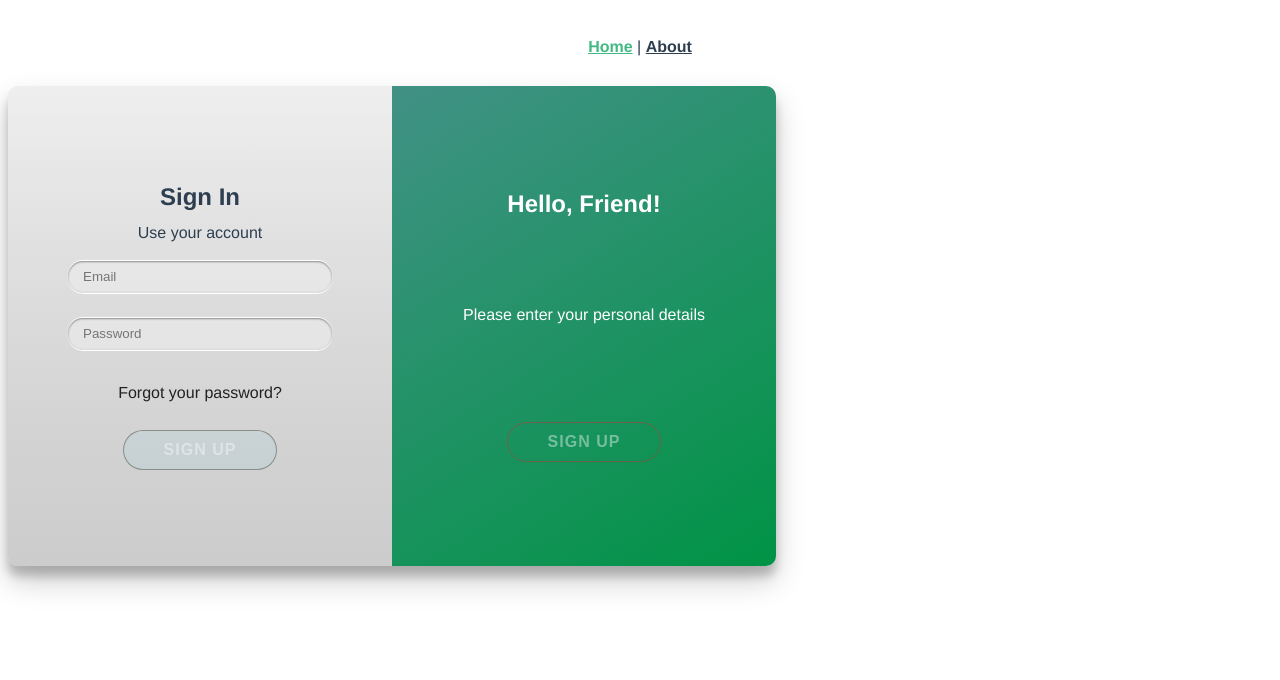
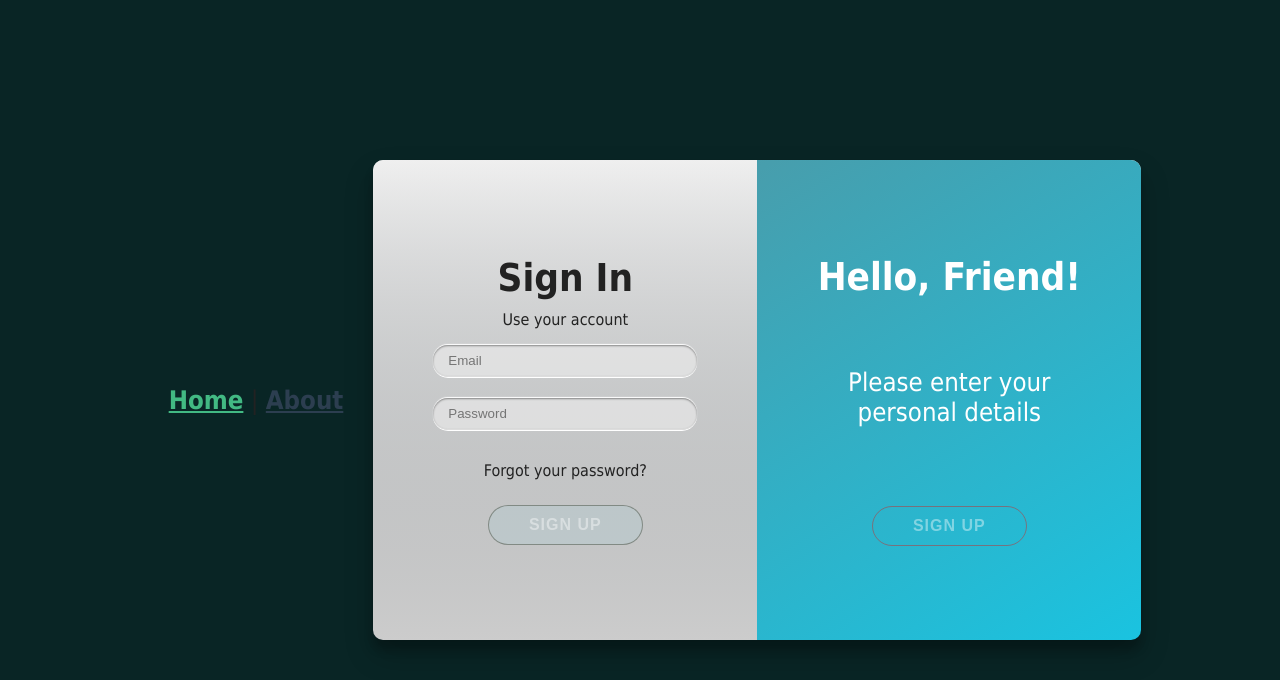
Before and after one commit to wassimghommidh/delivery-1, a Vue app: page / in a window 1280 px wide. Shown: the top 680 px of the page. Built offline with nearby package versions, Linux system fonts and the light colour scheme.

Commit message:
final touches on the css and the auth

```diff
--- a/src/App.vue
+++ b/src/App.vue
@@ -7,12 +7,20 @@
 </template>
 
 <style>
+ body {
+    margin: 0;
+    padding: 0;
+  }
+
 #app {
-  font-family: Avenir, Helvetica, Arial, sans-serif;
-  -webkit-font-smoothing: antialiased;
-  -moz-osx-font-smoothing: grayscale;
-  text-align: center;
-  color: #2c3e50;
+  font-family: Tahoma;
+    font-size: 1.6rem;
+    color: #222;
+    background-color: #092525;
+    height: 100vh;
+    display: flex;
+    justify-content: center;
+    align-items: center;
 }
 
 #nav {
--- a/src/components/Login.vue
+++ b/src/components/Login.vue
@@ -62,7 +62,7 @@
     overflow: hidden;
     box-shadow: 0 15px 30px rgba(0, 0, 0, .2),
                 0 10px 10px rgba(0, 0, 0, .2);
-    background: linear-gradient(to bottom, #efefef, #ccc);
+    background: linear-gradient(to bottom, #efefef, rgb(1, 17, 26));
     .overlay-container {
       position: absolute;
       top: 0;
@@ -78,7 +78,7 @@
       left: -100%;
       height: 100%;
       width: 200%;
-      background: linear-gradient(to bottom right, #57919b, #009345);
+      background: linear-gradient(to bottom right, #57919b, #1ac3e0);
       color: #fff;
       transform: translateX(0);
       transition: transform .5s ease-in-out;
```
Also changed, not shown: 1 other file (tests, documents, lock files or other folders).
